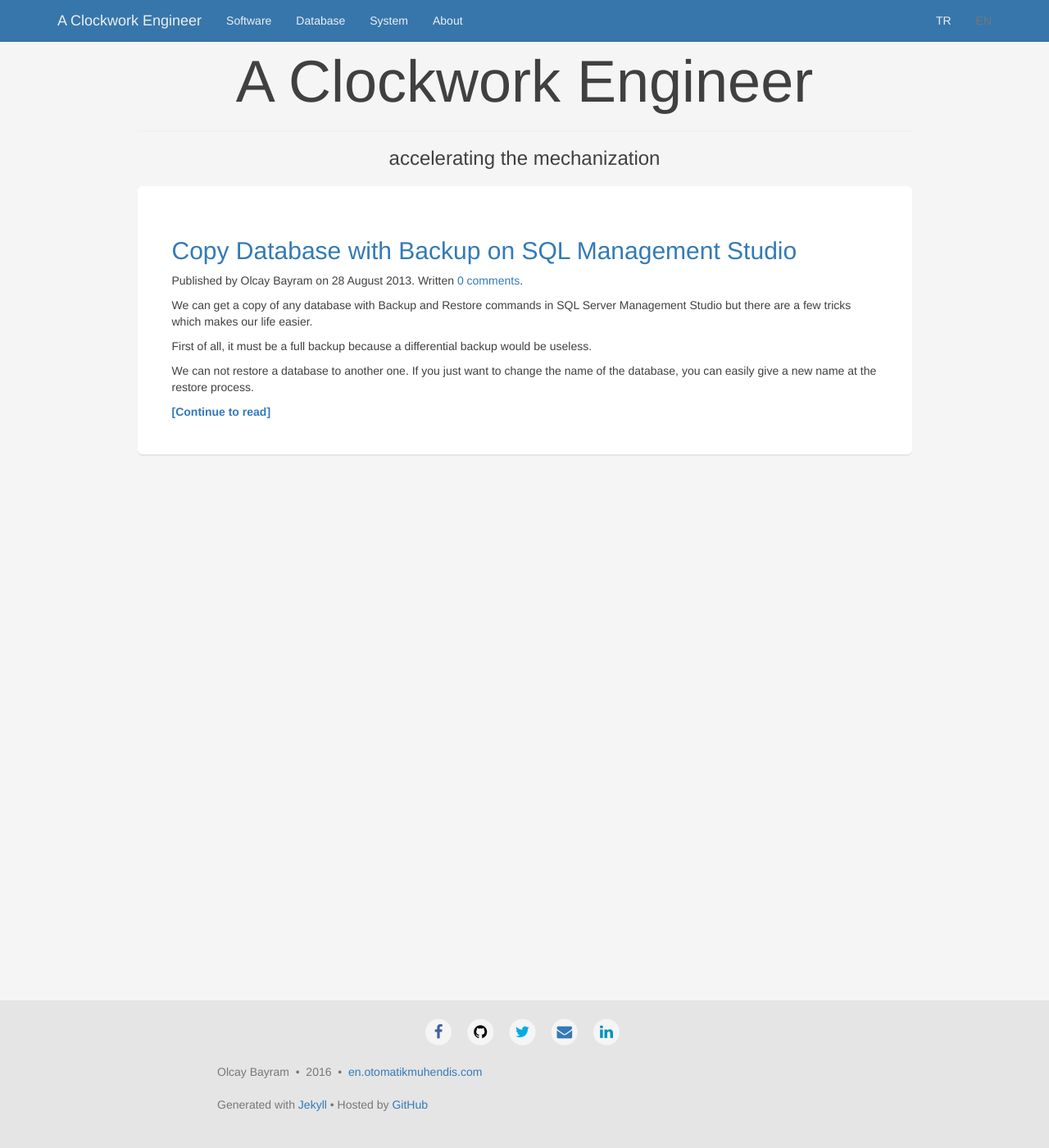
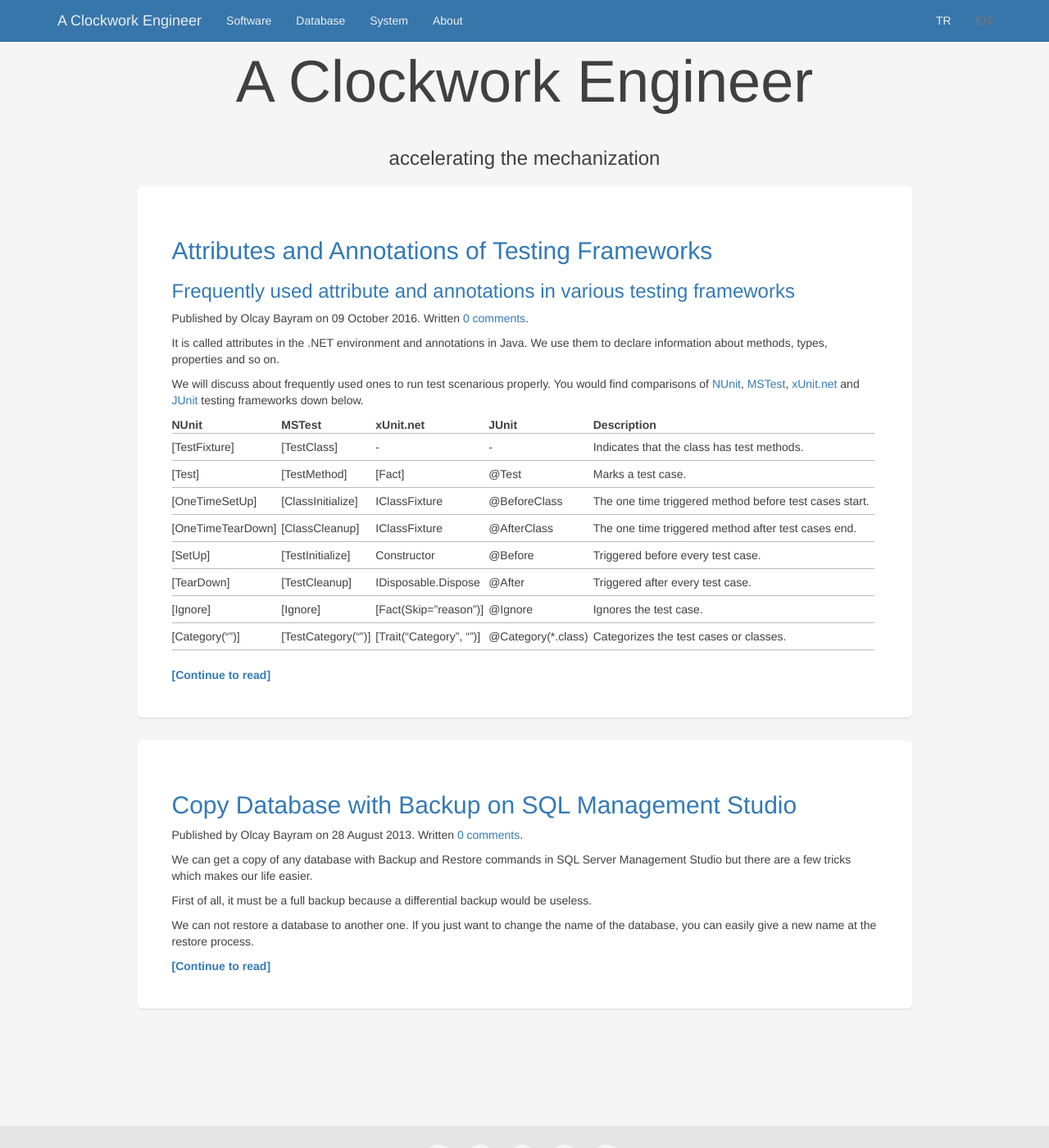
Before and after one commit to otomatikmuhendis/aclockworkengineer, a Jekyll site: the page built from index.html, in a window 1280 px wide and 1400 px high. Shown: the whole window at 82% size. Built offline with Jekyll 4.4.1, drawn with Linux system fonts in a browser that asks for light colours; nearby versions of some CDN libraries; the list of posts is cut into pages by our own code; comment, search, counter and statistics services are not loaded.

Commit message:
New post

```diff
--- a/_includes/facebook.html
+++ b/_includes/facebook.html
@@ -3,6 +3,6 @@
   var js, fjs = d.getElementsByTagName(s)[0];
   if (d.getElementById(id)) return;
   js = d.createElement(s); js.id = id;
-  js.src = "//connect.facebook.net/tr_TR/sdk.js#xfbml=1&version=v2.6";
+  js.src = "//connect.facebook.net/en_EN/sdk.js#xfbml=1&version=v2.6";
   fjs.parentNode.insertBefore(js, fjs);
 }(document, 'script', 'facebook-jssdk'));</script>
--- /dev/null
+++ b/_posts/2016-10-09-test-framework-attribute-annotation.md
@@ -0,0 +1,37 @@
+---
+author: Olcay Bayram
+layout: post
+title: Attributes and Annotations of Testing Frameworks
+tr: /2016/10/09/test-framework-attribute-annotation/
+categories: test
+tags:
+  - test
+  - nunit
+  - xunit
+  - mstest
+  - junit
+published: true
+subtitle: Frequently used attribute and annotations in various testing frameworks
+---
+It is called attributes in the .NET environment and annotations in Java. We use them to declare information about methods, types, properties and so on.
+
+We will discuss about frequently used ones to run test scenarious properly. You would find comparisons of [NUnit](https://github.com/nunit/docs/wiki/Attributes), [MSTest](https://msdn.microsoft.com/en-us/library/microsoft.visualstudio.testtools.unittesting.classinitializeattribute(v=vs.140).aspx), [xUnit.net](https://xunit.github.io/) and [JUnit](https://www.tutorialspoint.com/junit/junit_using_assertion.htm) testing frameworks down below.
+
+|NUnit|MSTest|xUnit.net|JUnit|Description|
+|---|---|---|---|---|
+|[TestFixture]|[TestClass]|-|-|Indicates that the class has test methods.|
+|[Test]|[TestMethod]|[Fact]|@Test|Marks a test case.|
+|[OneTimeSetUp]|[ClassInitialize]|IClassFixture<T>|@BeforeClass|The one time triggered method before test cases start.|
+|[OneTimeTearDown]|[ClassCleanup]|IClassFixture<T>|@AfterClass|The one time triggered method after test cases end.|
+|[SetUp]|[TestInitialize]|Constructor|@Before|Triggered before every test case.|
+|[TearDown]|[TestCleanup]|IDisposable.Dispose|@After|Triggered after every test case.|
+|[Ignore]|[Ignore]|[Fact(Skip="reason")]|@Ignore|Ignores the test case.|
+|[Category("")]|[TestCategory("")]|[Trait("Category", "")]|@Category(*.class)|Categorizes the test cases or classes.|
+
+<!--more-->
+
+There is a little difference between them except that the xUnit framework. xUnit prefers inheritance for the ones that it doesn't want to be used very often.
+
+If you don't want to run a test temporarily you could use ignore attribute.
+
+Category separation is a best practice on testing because you could run your test cases by its category in a Continuous Integration application.
--- a/css/main.css
+++ b/css/main.css
@@ -190,7 +190,7 @@ header.header-post .post-heading .post-subheading {
   font-weight: 800;
 }
 
-.post-preview {
+.post-preview, .post {
   background: #fff;
   border-radius: 6px;
   box-shadow: 0 2px 0 0 #e5e5e5;
@@ -240,6 +240,11 @@ tr{
   border-bottom: 1px solid #bbb;
 }
 
+td {
+  padding: 6px 0;
+  padding-right: 6px;
+}
+
 table{
   margin-bottom: 20px;
 }
@@ -247,3 +252,8 @@ table{
 #selectedLanguage {
   color: #777;
 }
+
+.socialPanel {
+  float:left;
+  width:100px;
+}
--- a/index.html
+++ b/index.html
@@ -41,12 +41,12 @@ subtitle: accelerating the mechanization
 <ul class="pager main-pager">
   {% if paginator.previous_page %}
   <li class="previous">
-    <a href="{{ paginator.previous_page_path | prepend: site.baseurl | replace: '//', '/' }}">&larr; YENİ YAZILAR</a>
+    <a href="{{ paginator.previous_page_path | prepend: site.baseurl | replace: '//', '/' }}">&larr; NEW ENTRIES</a>
   </li>
   {% endif %}
   {% if paginator.next_page %}
   <li class="next">
-    <a href="{{ paginator.next_page_path | prepend: site.baseurl | replace: '//', '/' }}">ESKİ YAZILAR &rarr;</a>
+    <a href="{{ paginator.next_page_path | prepend: site.baseurl | replace: '//', '/' }}">OLD ENTRIES &rarr;</a>
   </li>
   {% endif %}
 </ul>
```
Also changed, not shown: _layouts/post.html (+9 -14 lines).
